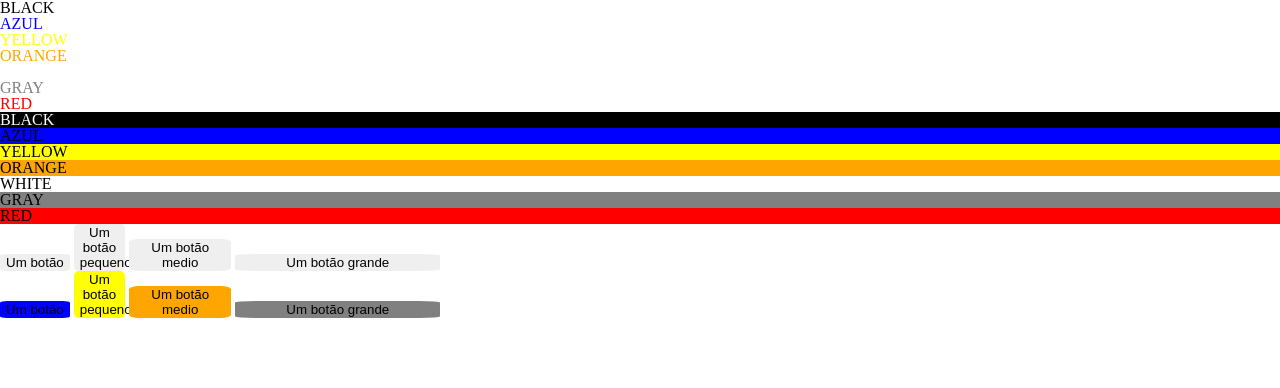
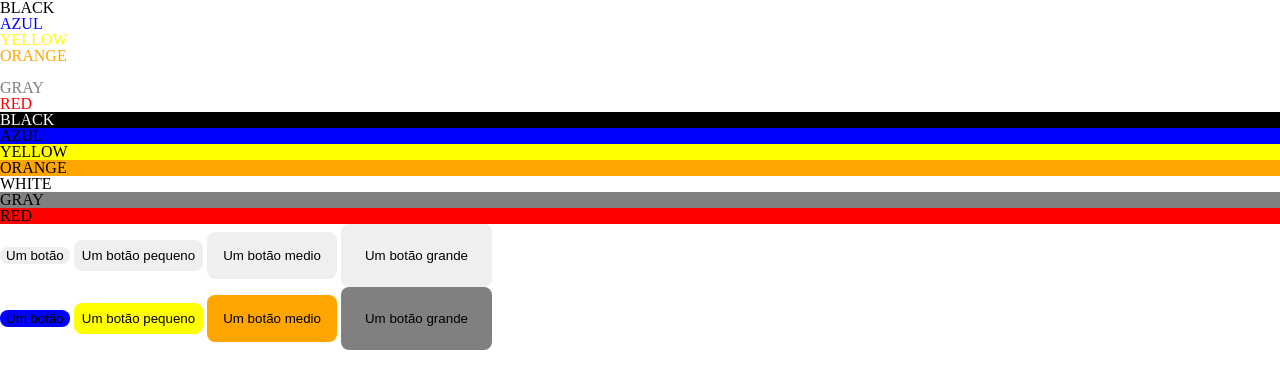
Before and after one commit to casiokobs/framework-max, a plain HTML site: page index.html in a window 1280 px wide. Drawn offline with Linux system fonts and the light colour scheme.

Commit message:
ajuste tamanho button

```diff
--- a/css/style.css
+++ b/css/style.css
@@ -19,7 +19,7 @@ time, mark, audio, video {
     margin: 0;
     padding: 0;
     border: 0;
-    font-size: 100%;
+    width: 100%;
     font: inherit;
     vertical-align: baseline;
 }
@@ -94,7 +94,7 @@ table {
 }
 /* ##############       BUTTONS       ############## */
 .btn{
-    border-radius: 10%;
+    border-radius: 8px;
     border: none;
     transition: 0.3s;
 }
@@ -103,12 +103,13 @@ table {
     color: black;
 }
 .btn-small{
-    width: 4%;
+    padding: 8px;
 }
+
 .btn-medium{
-    width: 8%;
+    padding: 16px;
 }
 .btn-large{
-    width: 16%;
+    padding: 24px;
 }
 /* ##############              ############## */
```
